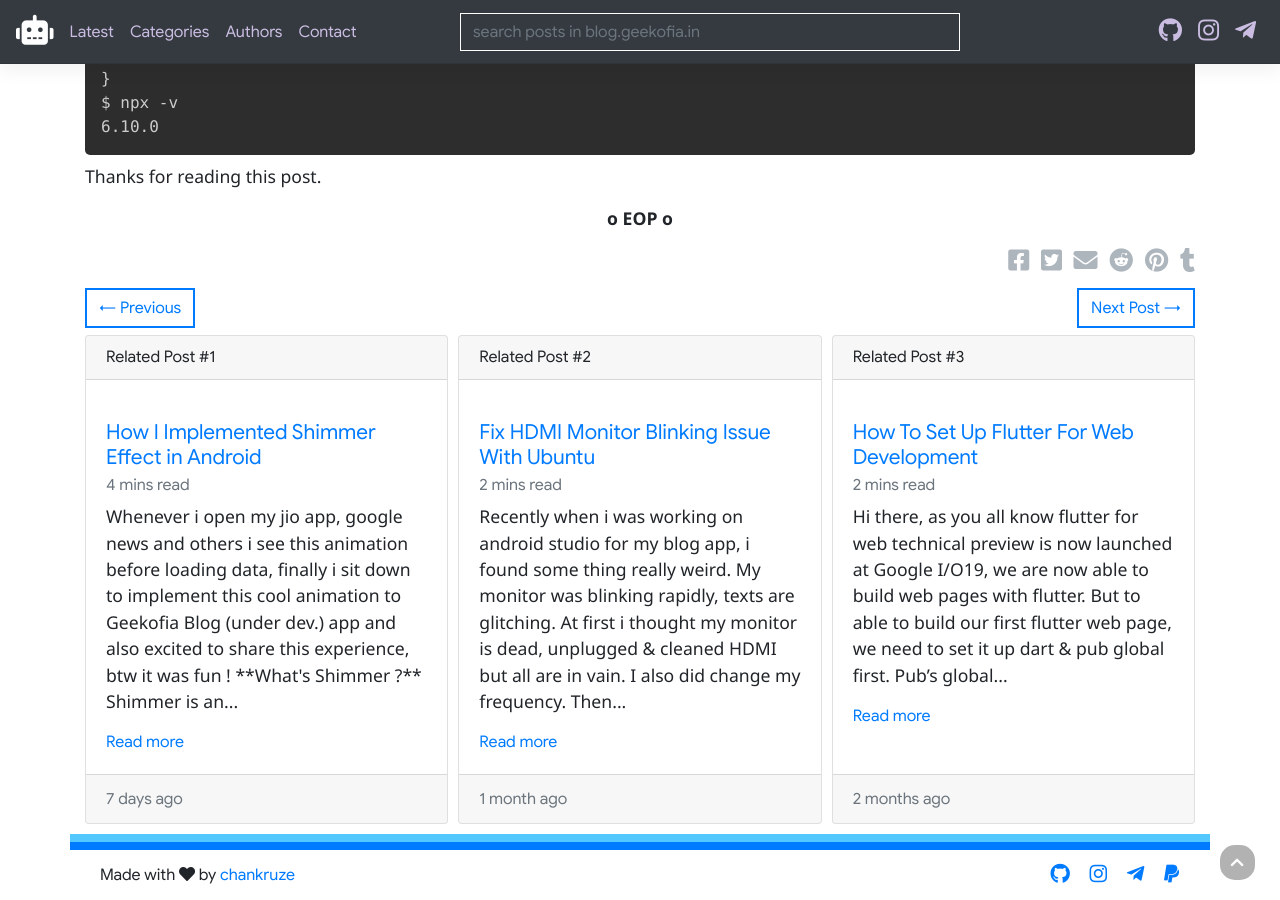
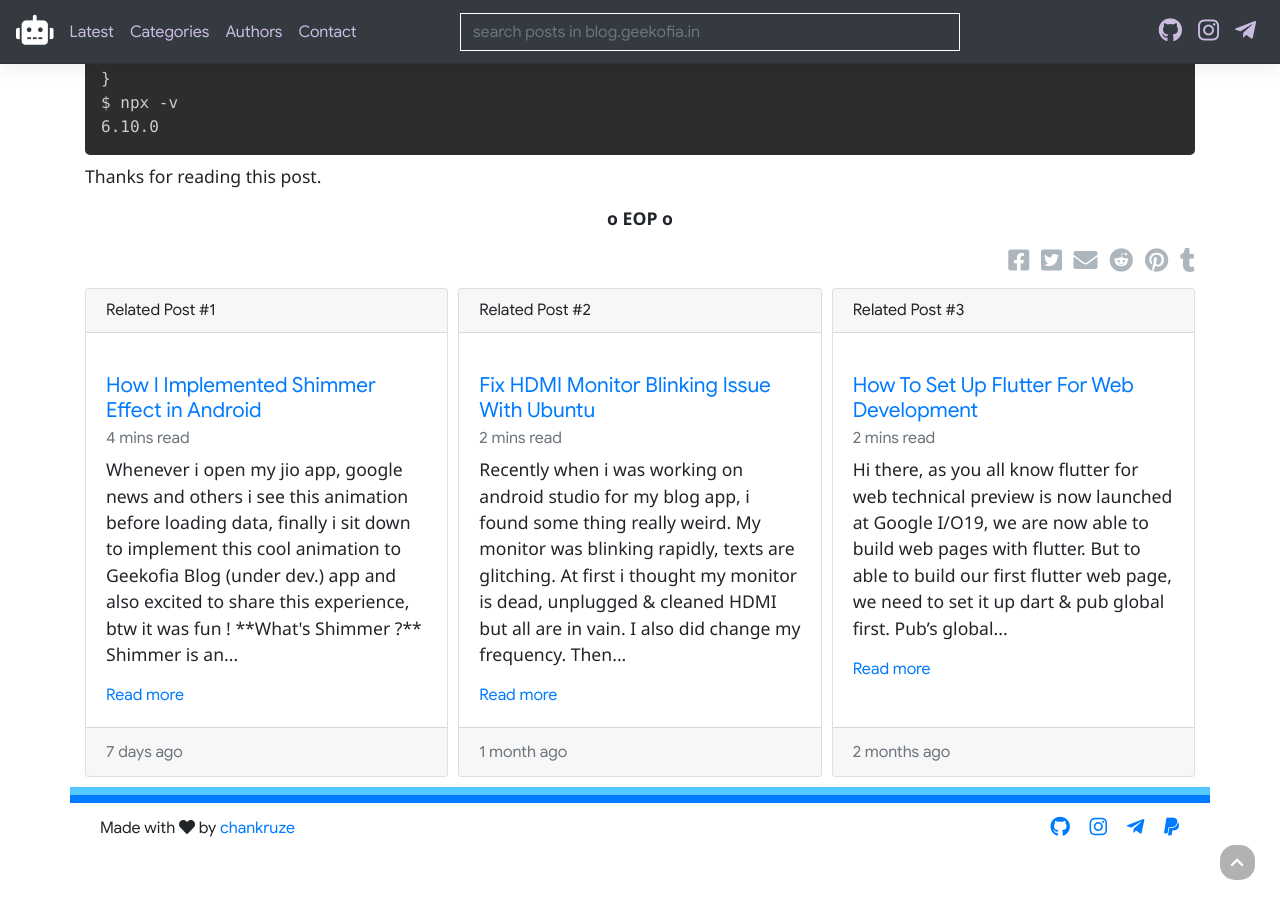
Before and after one commit to geekofia/blog, a Jekyll site: the page built from _posts/2019-08-04-install-nodejs.md, in a window 1280 px wide and 900 px high, scrolled down 2110 px. Built offline with Jekyll 4.4.1, drawn with Linux system fonts in a browser that asks for light colours; comment, search, counter and statistics services are not loaded; a style sheet for code colours, icons or effects is not loaded; some of the changed lines change nothing that is shown.

Commit message:
Remove Post Navigation Until Implemented
Signed-off-by: chankruze <chankruze@gmail.com>

```diff
--- a/_layouts/post.html
+++ b/_layouts/post.html
@@ -20,7 +20,7 @@ comments: true
 
 {% include post_metadata_bottom.html %}
 
-{% include post_navigation.html %}
+<!-- {% include post_navigation.html %} -->
 
 <div class="related-posts">
 
```
